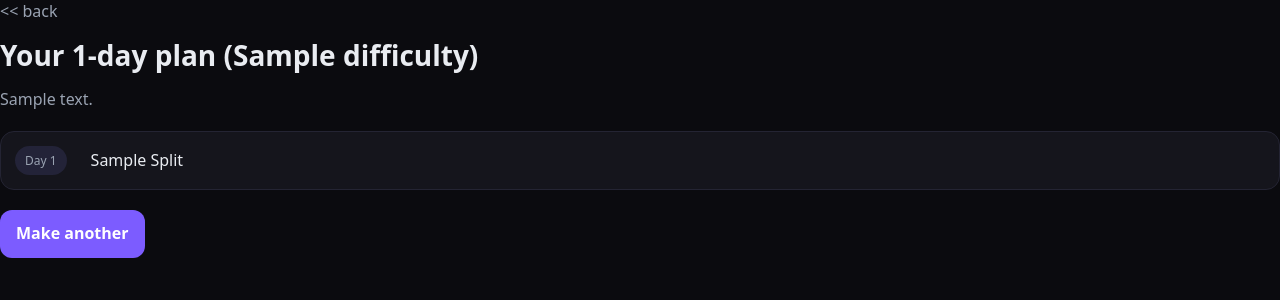
After one commit to BrendxnW/workout-plan-generator, a Flask app: template templates/results.html in a window 1280 px wide. The commit adds this page. Shown: the top 300 px of the page. Run offline with Flask 3, Linux system fonts and the light colour scheme; the template is opened without the code that fills it: most values are stand-ins (such as "Sample title", 1, 10 or a date in 2020).

Commit message:
styled and have working front end (temporary styled right now)

```diff
--- a/static/style.css
+++ b/static/style.css
@@ -1,14 +1,23 @@
-legend {
-    font-weight: bold;
-}
-
-fieldset {
-    margin: 20px auto;
-    width: 300px;
-    text-align: left;
-}
-
-.centered {
-    text-align: center
-    margin-top: 20px;
-}
+:root { --bg:#0b0b0f; --card:#15151c; --text:#e9ecf1; --muted:#9aa3b2; --accent:#7c5cff; }
+* { box-sizing: border-box; }
+body { margin:0; background:var(--bg); color:var(--text); font:16px/1.45 system-ui, -apple-system, Segoe UI, Roboto, sans-serif; }
+.container { max-width:720px; margin:48px auto; padding:0 16px; }
+h1 { font-size:28px; margin:0 0 16px; }
+.sub { color:var(--muted); margin-top:-4px; margin-bottom:20px; }
+.card { background:var(--card); padding:20px; border-radius:16px; box-shadow:0 10px 30px rgba(0,0,0,.3); display:flex; flex-direction:column; gap:14px; }
+label { display:block; font-weight:600; margin-bottom:6px; }
+input[type="text"], select { width:100%; padding:12px 14px; border-radius:10px; border:1px solid #2a2a37; background:#0f0f15; color:var(--text); }
+.grid { display:grid; grid-template-columns:1fr 1fr; gap:14px; }
+button, .button { background:var(--accent); color:white; border:none; padding:12px 16px; border-radius:12px; font-weight:700; cursor:pointer; text-decoration:none; display:inline-block; }
+button:hover, .button:hover { opacity:.9; }
+.availability { border:1px solid #2a2a37; border-radius:12px; padding:12px 12px 6px; }
+.availability legend { padding:0 6px; color:var(--muted); }
+.days { display:flex; flex-wrap:wrap; gap:8px; margin-top:6px; }
+.pill { background:#0f0f15; border:1px solid #2a2a37; padding:6px 10px; border-radius:999px; cursor:pointer; }
+.pill input { margin-right:6px; }
+.plan { list-style:none; padding:0; margin:20px 0; display:flex; flex-direction:column; gap:12px; }
+.day { background:var(--card); border:1px solid #242433; border-radius:14px; padding:14px; display:flex; align-items:center; gap:12px; }
+.badge { background:#232338; padding:6px 10px; border-radius:999px; color:var(--muted); font-size:12px; }
+.title { font-weight:700; font-size:18px; }
+.back { color:var(--muted); text-decoration:none; display:inline-block; margin-bottom:12px; }
+.actions { margin-top:16px; }
--- /dev/null
+++ b/templates/results.html
@@ -0,0 +1,39 @@
+<!DOCTYPE html>
+<html lang="en">
+<head>
+    <meta charset="UTF-8"/>
+    <meta name="viewport" content="width=device-width, initial-scalre=1.0"/>
+    <title>Your Personalized Workout Plan!</title>
+    <link rel="stylesheet" href="{{ url_for('static', filename='style.css') }}">
+</head>
+<body>
+    <a href="/" class="back"><< back</a>
+    <h1>Your {{ num_days }}-day plan ({{ difficulty }})</h1>
+    <p class="sub"> {{ user_text }} </p>
+
+    <ol class="plan">
+        {% for item in plan%}
+        <li class="day">
+            <div class="badge">Day {{ loop.index }} </div>
+            <div class="title"></div>
+            {% if item is string %}
+              {{ item|replace("_"," ")|title }}
+            {% elif item.split %}
+              {{ item.split|replace("_"," ")|title }}
+            {% elif item.muscles %}
+              {{ ", ".join(item.muscles)|replace("_"," ")|title }}
+            {% else %}
+              Day {{ loop.index }}
+            {% endif %}
+          </div>
+        </li>
+      {% endfor %}
+    </ol>
+
+    <!-- Placeholder CTA: in your real flow you’d render exercises per day -->
+    <div class="actions">
+      <a href="/" class="button">Make another</a>
+    </div>
+  </main>
+</body>
+</html>
```
Also changed, not shown: templates/index.html (+8 -3 lines).
